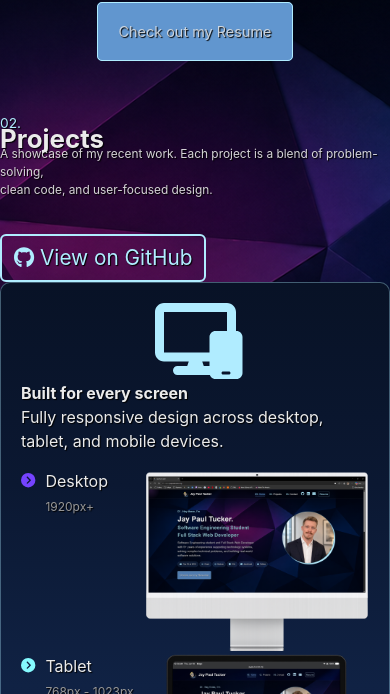
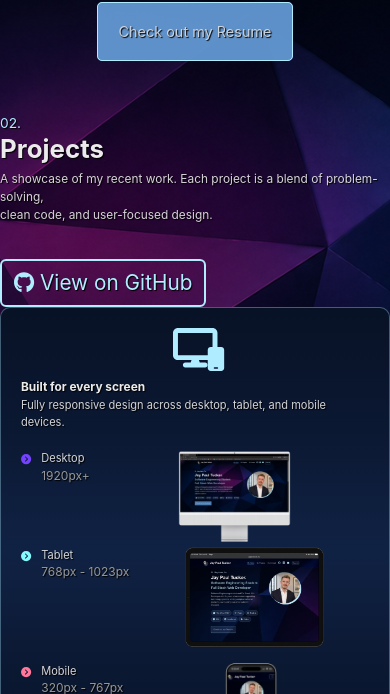
Before and after one commit to JayPTucker/React-Portfolio, a React (Create React App) app: page / in a window 390 px wide. Shown: the part 874-1568 px from the top of the page. Built offline with nearby package versions, Linux system fonts and the light colour scheme; no server answers.

Commit message:
Resolution Changes
- Fixed some resolution bugs when on a tablet for the projects section.

```diff
--- a/src/pages/Projects.js
+++ b/src/pages/Projects.js
@@ -110,8 +110,8 @@ const Projects = () => {
 
                 {/* Mini Bio */}
                 <Col lg={2} md={12}>
-                  <b>Built for every screen</b>
-                  <p className="small-text">Fully responsive design across desktop, tablet, and mobile devices.</p>
+                  <b className="responsive-title">Built for every screen</b>
+                  <p className="responsive-text">Fully responsive design across desktop, tablet, and mobile devices.</p>
                 </Col>
 
                 {/* Desktop */}
@@ -121,7 +121,7 @@ const Projects = () => {
                       className="circle-icon circle1"
                       icon={faCircleChevronRight}
                     />
-                    <span>
+                    <span className="responsive-text">
                       Desktop
                       <br />
                       <span className="res-text">1920px+</span>
@@ -137,7 +137,7 @@ const Projects = () => {
                       className="circle-icon circle2"
                       icon={faCircleChevronRight}
                     />
-                    <span>
+                    <span className="responsive-text">
                       Tablet
                       <br />
                       <span className="res-text">768px - 1023px</span>
@@ -154,7 +154,7 @@ const Projects = () => {
                       className="circle-icon circle3"
                       icon={faCircleChevronRight}
                     />
-                    <span>
+                    <span className="responsive-text">
                       Mobile
                       <br />
                       <span className="res-text">320px - 767px</span>
--- a/src/styles/Home.css
+++ b/src/styles/Home.css
@@ -169,14 +169,14 @@ html {
 .section-title {
   font-size: calc(2vmax + 9px);
   color: #ebebeb;
-  margin-top: -30px;
+  margin-top: -20px;
   font-weight: bold;
 }
 
 .section-description {
   font-size: calc(0.7vmax + 6px);
   color: #ebebebe5;
-  margin-top: -30px;
+  margin-top: -15px;
 }
 
 .view-on-github {
@@ -201,7 +201,7 @@ html {
 }
 
 .computer-icon {
-  font-size: 4.5rem;
+  font-size: calc(3.5vmax + 10px);
   color: #b0ecff;
 }
 
@@ -210,7 +210,7 @@ html {
   right: -8px;
   bottom: -4px;
 
-  font-size: 3rem;
+  font-size: calc(2vmax + 7px);
   color: #b0ecff;
 }
 
@@ -225,9 +225,19 @@ html {
   color: #979797;
 }
 
+.responsive-title {
+  font-size: calc(0.7vmax + 6px);
+  color: #ebebeb;
+}
+
+.responsive-text {
+  font-size: calc(0.6vmax + 6px);
+  color: #ebebebe5;
+}
+
 .circle-icon {
   margin-top: 4px;
-  font-size: 0.9rem;
+  font-size: calc(0.5vmax + 6px);
 }
 
 .circle1 {
@@ -512,7 +522,7 @@ html {
 /* ============================================ */
 
 /* Below we are resizing the info panels and FrontPageRow to fit the screen size when it's below 768px */
-@media (max-width: 767px) {
+@media (max-width: 992px) {
     .info-panel-left, .info-panel-right {
         display: none; /* hide info-panel-left below 768px */
     }
@@ -545,6 +555,22 @@ html {
 
     .picOfMe {
         margin-bottom: 30px;
+    }
+
+
+    .desktop-img {
+      max-width: 40%;
+      height: auto;
+    }
+
+    .tablet-img {
+      max-width: 40%;
+      height: auto;
+    }
+
+    .phone-img {
+      max-width: 15%;
+      height: auto;
     }
 
     .witterDesktop {
```
